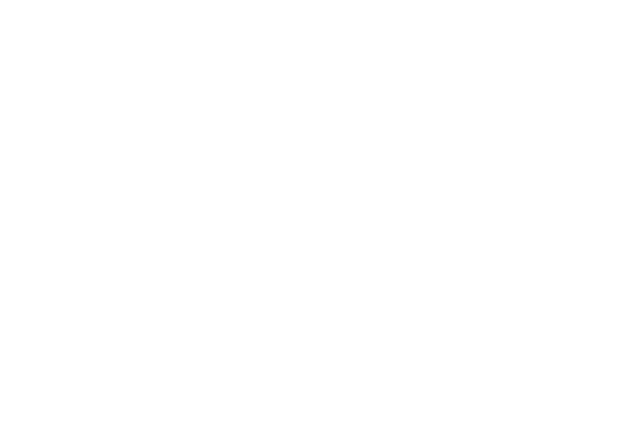
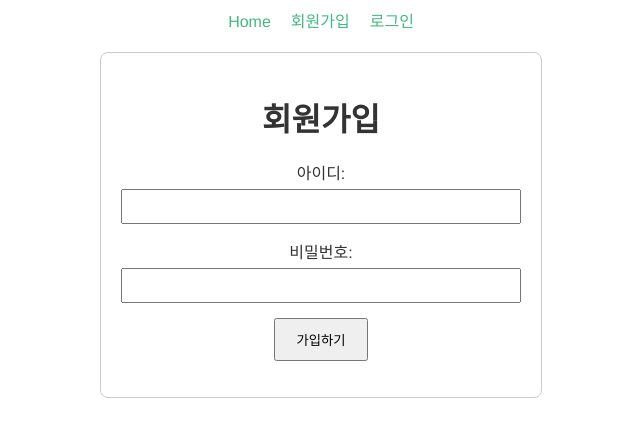
Before and after one commit to AnTaeho/TechLog-client, a Vue app: page /join in a window 1280 px wide. Before the commit this address had no page. Shown: the top 436 px of the page, without its empty margins (319-959 px from the left). Built offline with nearby package versions, Linux system fonts and the light colour scheme.

Commit message:
로그인쪽 구현 0808

```diff
--- a/src/App.vue
+++ b/src/App.vue
@@ -1,5 +1,10 @@
 <template>
   <div id="app">
+    <nav>
+      <router-link to="/">Home</router-link>
+      <router-link to="/join">회원가입</router-link>
+      <router-link to="/login">로그인</router-link>
+    </nav>
     <router-view></router-view>
   </div>
 </template>
@@ -20,4 +25,18 @@
   background-color: #fff;
   margin-top: 0;
 }
+
+nav {
+  margin-bottom: 20px;
+}
+
+nav a {
+  margin: 0 10px;
+  text-decoration: none;
+  color: #42b983;
+}
+
+nav a:hover {
+  text-decoration: underline;
+}
 </style>
--- a/src/plugins/axios.js
+++ b/src/plugins/axios.js
@@ -7,12 +7,11 @@
   }
 });
 
-// 인터셉터를 사용하여 모든 요청에 access token 추가
+// 요청 인터셉터를 사용하여 모든 요청에 access token 추가
 instance.interceptors.request.use(config => {
-  const accessToken = 'eyJhbGciOiJIUzUxMiIsInR5cCI6IkpXVCJ9.eyJzdWIiOiJBY2Nlc3NUb2tlbiIsImV4cCI6MTcyMzM5MDA3OCwiZW1haWwiOiJhbjk4MTAyMkBuYXZlci5jb20ifQ.xFoPYQtkqifq1yRSGNCe0711s3chTw58JMrH0XkqtLsD19HyrT_D1WMOcXG77bihrLPYDZ15EPq_Yqu4rD6F2A'; // 또는 다른 저장 방법을 사용할 수 있습니다
+  const accessToken = localStorage.getItem('accessToken');
   if (accessToken) {
     config.headers.Authorization = `Bearer ${accessToken}`;
-    console.log(accessToken);
   }
   return config;
 }, error => {
--- a/src/router/index.js
+++ b/src/router/index.js
@@ -1,6 +1,8 @@
 import { createRouter, createWebHistory } from 'vue-router';
 import MainPage from '@/views/MainPage.vue';
-import PostDetail from '@/views/PostDetail.vue'; // 새로 추가할 컴포넌트
+import PostDetail from '@/views/PostDetail.vue';
+import Join from '@/views/Join.vue';
+import Login from '@/views/Login.vue';
 
 const routes = [
   {
@@ -9,10 +11,20 @@
     component: MainPage
   },
   {
-    path: '/post/:postId', // 상세 조회 페이지 경로
+    path: '/post/:postId',
     name: 'PostDetail',
     component: PostDetail,
     props: true
+  },
+  {
+    path: '/join',
+    name: 'Join',
+    component: Join
+  },
+  {
+    path: '/login',
+    name: 'Login',
+    component: Login
   }
 ];
 
--- /dev/null
+++ b/src/views/Join.vue
@@ -0,0 +1,84 @@
+<template>
+    <div class="join">
+      <h1>회원가입</h1>
+      <form @submit.prevent="join">
+        <div>
+          <label for="email">아이디:</label>
+          <input type="text" id="email" v-model="email" required />
+        </div>
+        <div>
+          <label for="password">비밀번호:</label>
+          <input type="password" id="password" v-model="password" required />
+        </div>
+        <button type="submit">가입하기</button>
+      </form>
+      <p>{{ message }}</p>
+    </div>
+  </template>
+
+  <script>
+  import axios from 'axios';
+
+  export default {
+    name: 'Join',
+    data() {
+      return {
+        email: '',
+        password: '',
+        message: ''
+      };
+    },
+    methods: {
+      async join() {
+        try {
+          const response = await axios.post('http://localhost:8081/users/join', {
+            email: this.email,
+            password: this.password
+          });
+          this.message = '회원가입이 완료되었습니다.';
+        } catch (error) {
+          this.message = '회원가입 중 오류가 발생했습니다.';
+        }
+      }
+    }
+  }
+  </script>
+
+  <style scoped>
+  .join {
+    text-align: center;
+    max-width: 400px;
+    margin: 0 auto;
+    padding: 20px;
+    border: 1px solid #ccc;
+    border-radius: 8px;
+  }
+
+  .join h1 {
+    font-size: 2em;
+    margin-bottom: 20px;
+  }
+
+  .join form div {
+    margin-bottom: 15px;
+  }
+
+  .join label {
+    display: block;
+    margin-bottom: 5px;
+  }
+
+  .join input {
+    width: 100%;
+    padding: 8px;
+    box-sizing: border-box;
+  }
+
+  .join button {
+    padding: 10px 20px;
+  }
+
+  .join p {
+    color: red;
+  }
+  </style>
--- /dev/null
+++ b/src/views/Login.vue
@@ -0,0 +1,88 @@
+<template>
+    <div class="login">
+      <h1>로그인</h1>
+      <form @submit.prevent="login">
+        <div>
+          <label for="email">아이디:</label>
+          <input type="text" id="email" v-model="email" required />
+        </div>
+        <div>
+          <label for="password">비밀번호:</label>
+          <input type="password" id="password" v-model="password" required />
+        </div>
+        <button type="submit">로그인</button>
+      </form>
+      <p>{{ message }}</p>
+    </div>
+  </template>
+
+  <script>
+  import axios from 'axios';
+
+  export default {
+    name: 'Login',
+    data() {
+      return {
+        email: '',
+        password: '',
+        message: ''
+      };
+    },
+    methods: {
+      async login() {
+        try {
+          const response = await axios.post('http://localhost:8081/users/login', {
+            email: this.email,
+            password: this.password
+          });
+          const { accessToken, refreshToken } = response.data.result;
+          localStorage.setItem('accessToken', accessToken);
+          localStorage.setItem('refreshToken', refreshToken);
+          this.message = '로그인에 성공했습니다.';
+          this.$router.push('/');
+        } catch (error) {
+          this.message = '로그인 중 오류가 발생했습니다.';
+        }
+      }
+    }
+  }
+  </script>
+
+  <style scoped>
+  .login {
+    text-align: center;
+    max-width: 400px;
+    margin: 0 auto;
+    padding: 20px;
+    border: 1px solid #ccc;
+    border-radius: 8px;
+  }
+
+  .login h1 {
+    font-size: 2em;
+    margin-bottom: 20px;
+  }
+
+  .login form div {
+    margin-bottom: 15px;
+  }
+
+  .login label {
+    display: block;
+    margin-bottom: 5px;
+  }
+
+  .login input {
+    width: 100%;
+    padding: 8px;
+    box-sizing: border-box;
+  }
+
+  .login button {
+    padding: 10px 20px;
+  }
+
+  .login p {
+    color: red;
+  }
+  </style>
--- a/src/views/MainPage.vue
+++ b/src/views/MainPage.vue
@@ -16,7 +16,7 @@
   data() {
     return {
       posts: []
-    }
+    };
   },
   created() {
     this.fetchPosts();
--- a/vue.config.js
+++ b/vue.config.js
@@ -1,4 +1,5 @@
 const { defineConfig } = require('@vue/cli-service')
 module.exports = defineConfig({
-  transpileDependencies: true
+  transpileDependencies: true,
+  lintOnSave: false
 })
```
Also changed, not shown: src/assets/logo.png.
